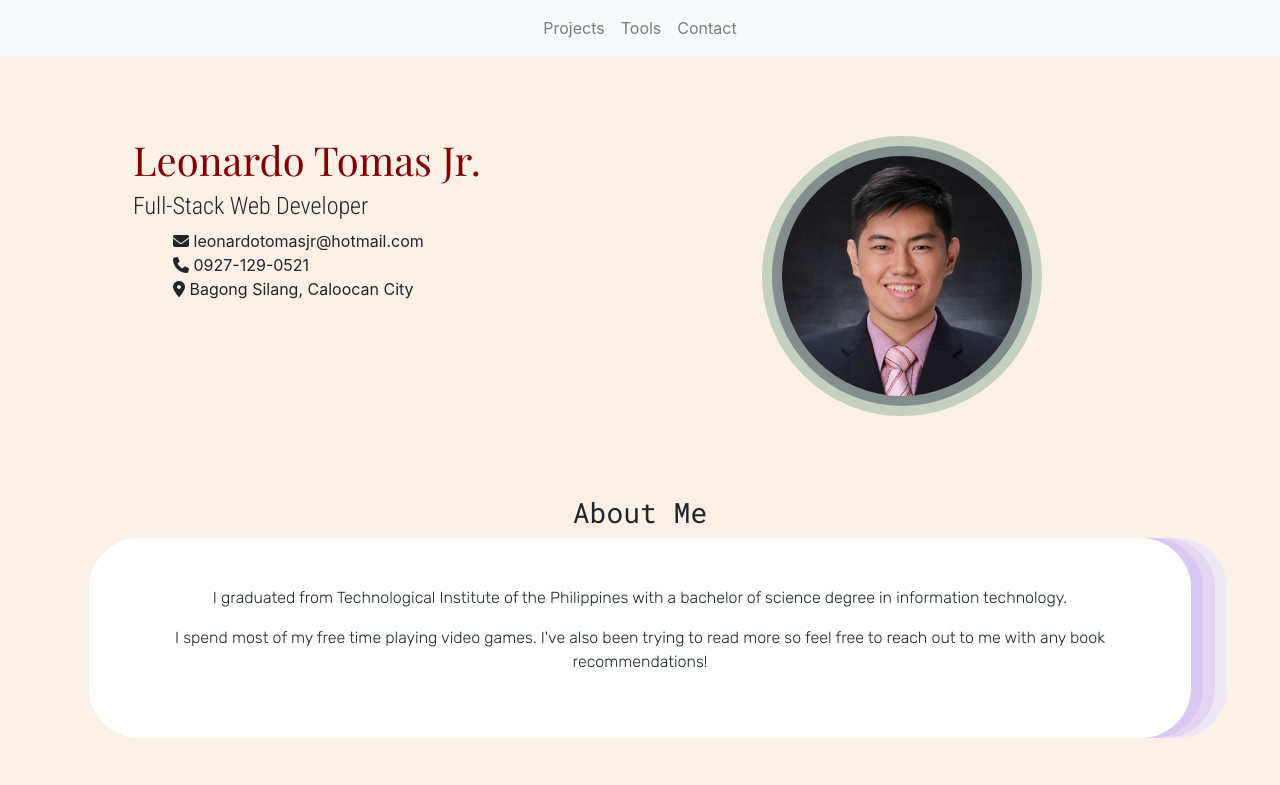
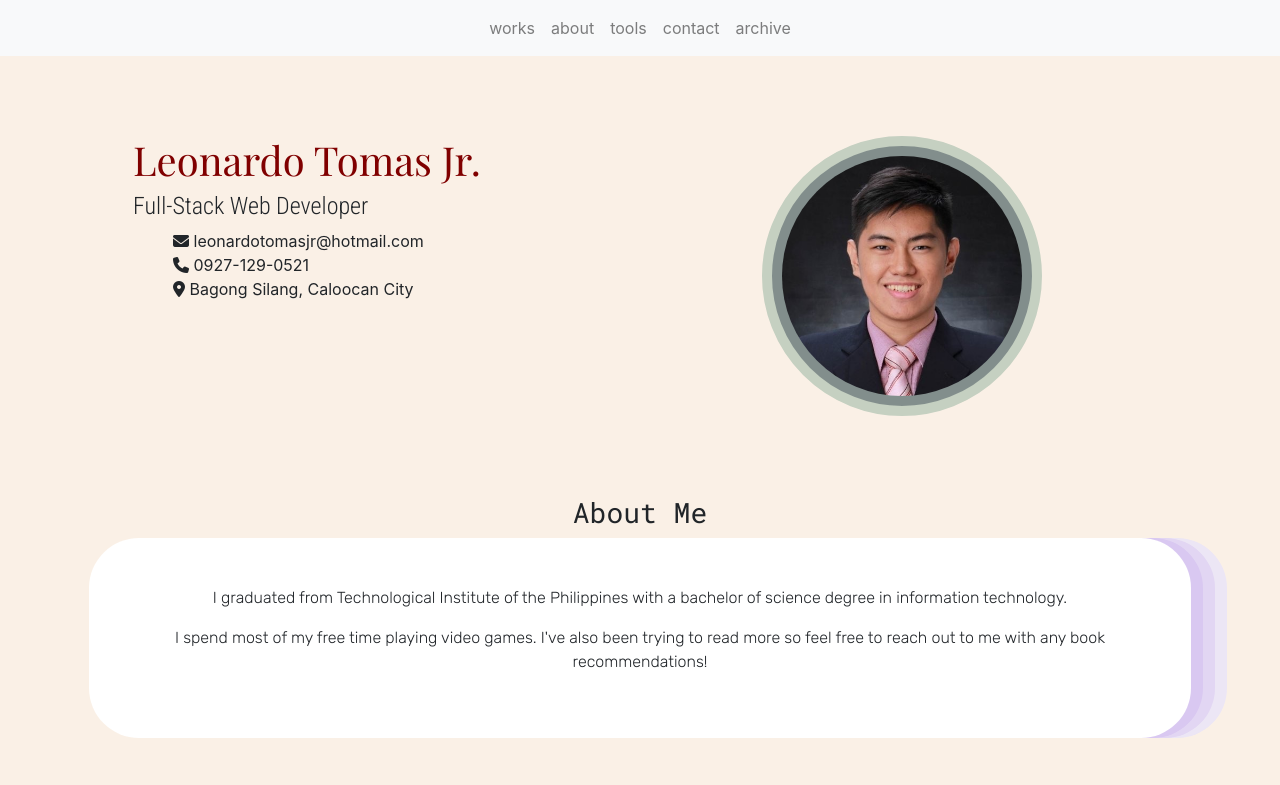
Before and after one commit to leontomas/capstone1-tomas, a plain HTML site: page index.html in a window 1280 px wide. Shown: the top 785 px of the page. Drawn offline with nearby package versions, Linux system fonts and the light colour scheme.

Commit message:
add test.html for testing

```diff
--- a/index.html
+++ b/index.html
@@ -24,13 +24,19 @@
 		<div class="collapse navbar-collapse" id="sample-nav">
 			<ul class="navbar-nav mx-auto">
 				<li>
-					<a href="#projects" class="nav-link">Projects</a>
+					<a href="#projects" class="nav-link">works</a>
 				</li>
 				<li>
-					<a href="#tools" class="nav-link">Tools</a>
+					<a href="#tools" class="nav-link">about</a>
 				</li>
 				<li>
-					<a href="#contact" class="nav-link">Contact</a>
+					<a href="#tools" class="nav-link">tools</a>
+				</li>
+				<li>
+					<a href="#contact" class="nav-link">contact</a>
+				</li>
+				<li>
+					<a href="#archive" class="nav-link">archive</a>
 				</li>
 			</ul>
 		</div>
```
Also changed, not shown: test/test.html (added, +72 -0 lines).
